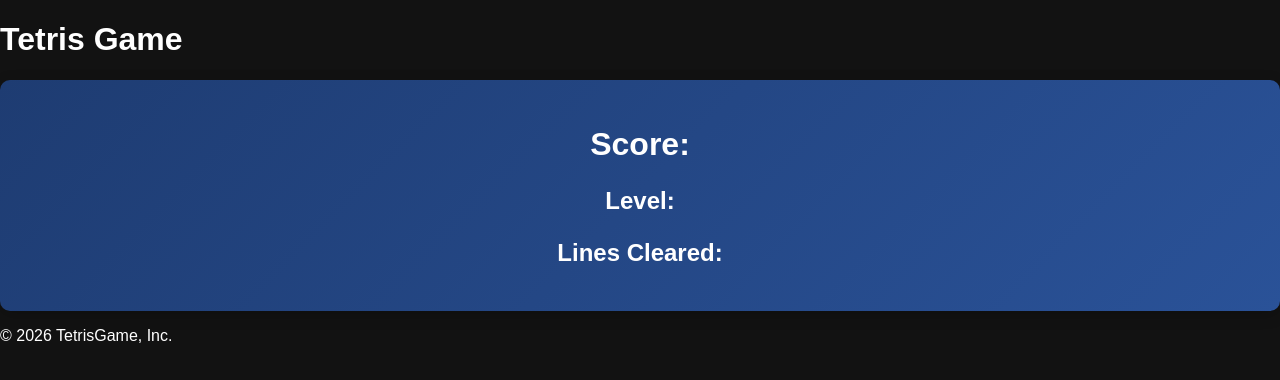
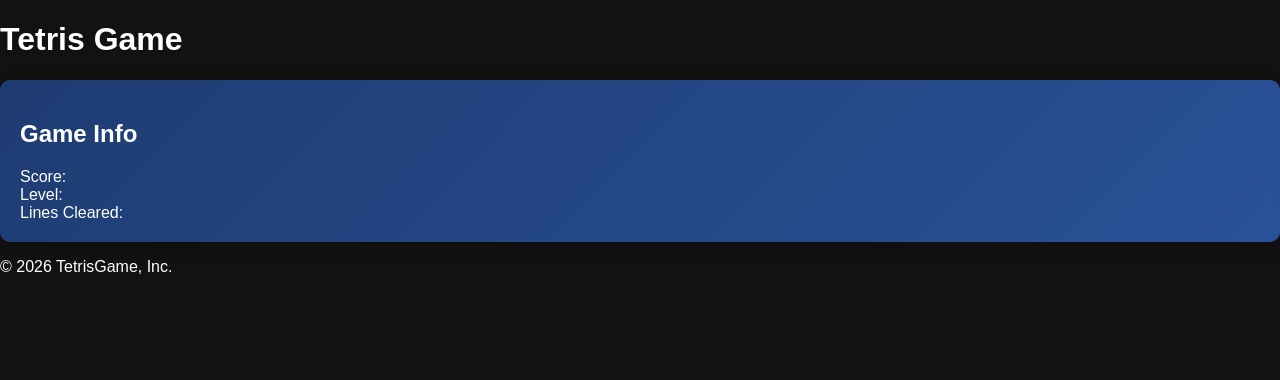
Before and after one commit to devmaxtest/tetrisgame, a React app: page / in a window 1280 px wide. Shown: the top 380 px of the page. Built offline with nearby package versions, Linux system fonts and the light colour scheme; the HTML template or start-up script is replaced by a standard one.

Commit message:
Update 1 file(s) via Ulysse

```diff
--- a/src/components/ScorePanel.tsx
+++ b/src/components/ScorePanel.tsx
@@ -1,4 +1,4 @@
-import React, { useEffect, useState } from 'react';
+import React from 'react';
 import './ScorePanel.css';
 
 interface ScorePanelProps {
@@ -8,21 +8,21 @@ interface ScorePanelProps {
 }
 
 const ScorePanel: React.FC<ScorePanelProps> = ({ score, level, linesCleared }) => {
-  const [animatedScore, setAnimatedScore] = useState(score);
-
-  useEffect(() => {
-    if (score !== animatedScore) {
-      setAnimatedScore(score);
-    }
-  }, [score, animatedScore]);
-
   return (
     <div className="score-panel">
-      <h2 className="score animated">
-        Score: <span className="pulse-effect">{animatedScore}</span>
-      </h2>
-      <h3 className="level">Level: <span className="pop-level">{level}</span></h3>
-      <h3 className="lines">Lines Cleared: <span className="lines-effect">{linesCleared}</span></h3>
+      <h2>Game Info</h2>
+      <div className="info-row">
+        <span>Score:</span>
+        <span>{score}</span>
+      </div>
+      <div className="info-row">
+        <span>Level:</span>
+        <span>{level}</span>
+      </div>
+      <div className="info-row">
+        <span>Lines Cleared:</span>
+        <span>{linesCleared}</span>
+      </div>
     </div>
   );
 };
```
